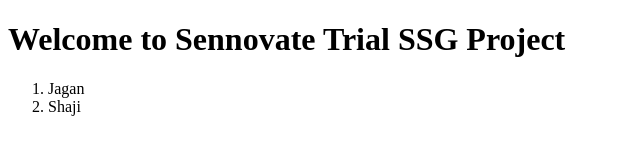
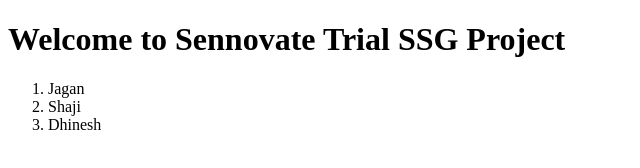
Before and after one commit to TrialSSG/TestOrgRepo, a plain HTML site: page Sample/WebContent/index.html in a window 1280 px wide. Shown: the full height of the page, 0-640 px from the left. Drawn offline with Linux system fonts and the light colour scheme.

Commit message:
changes made by jagan

```diff
--- a/Sample/WebContent/index.html
+++ b/Sample/WebContent/index.html
@@ -9,6 +9,7 @@
 <ol>
 <li>Jagan</li>
 <li>Shaji</li>
+<li>Dhinesh</li>
 </ol>
 </body>
 </html>
```
